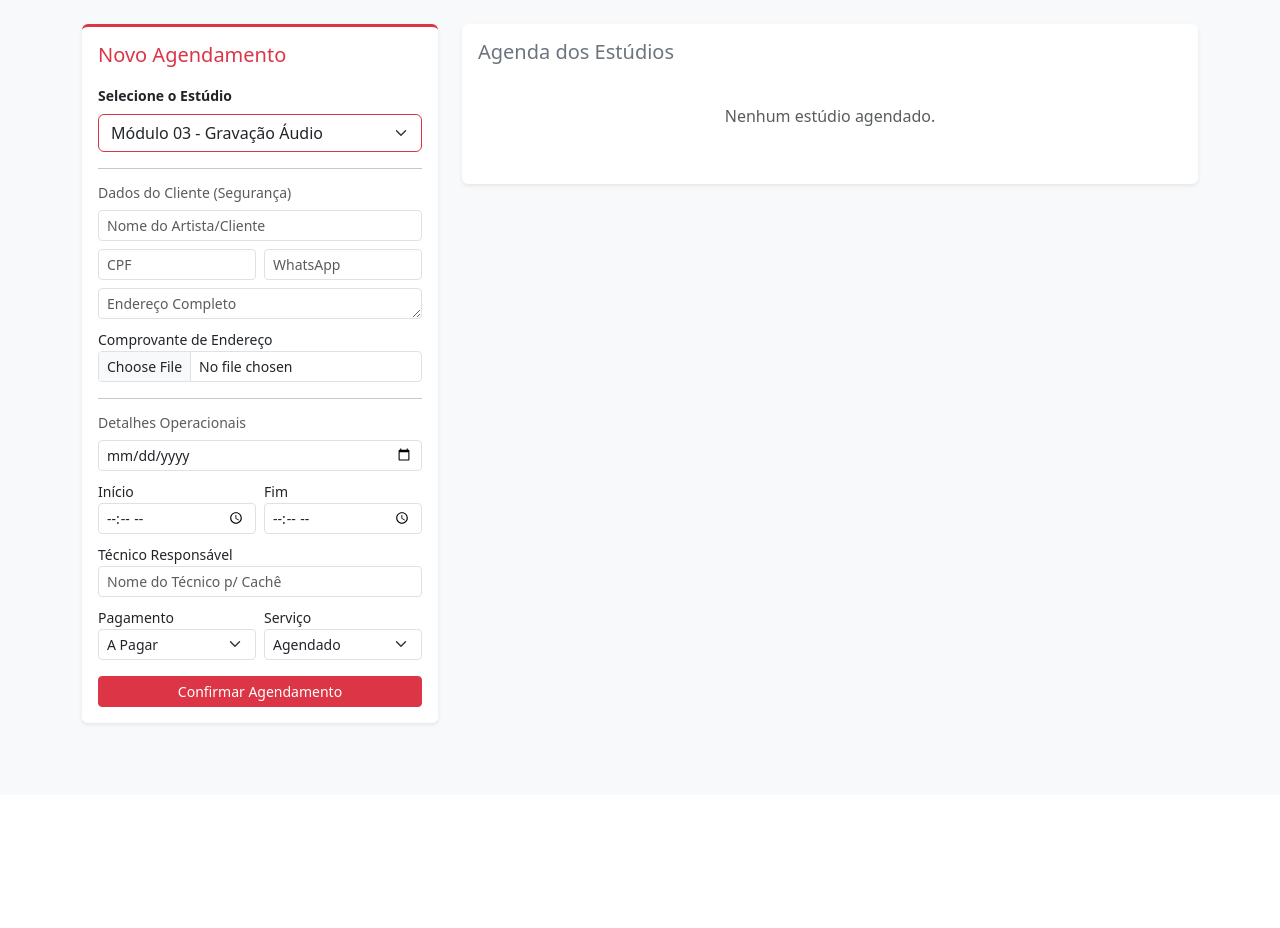
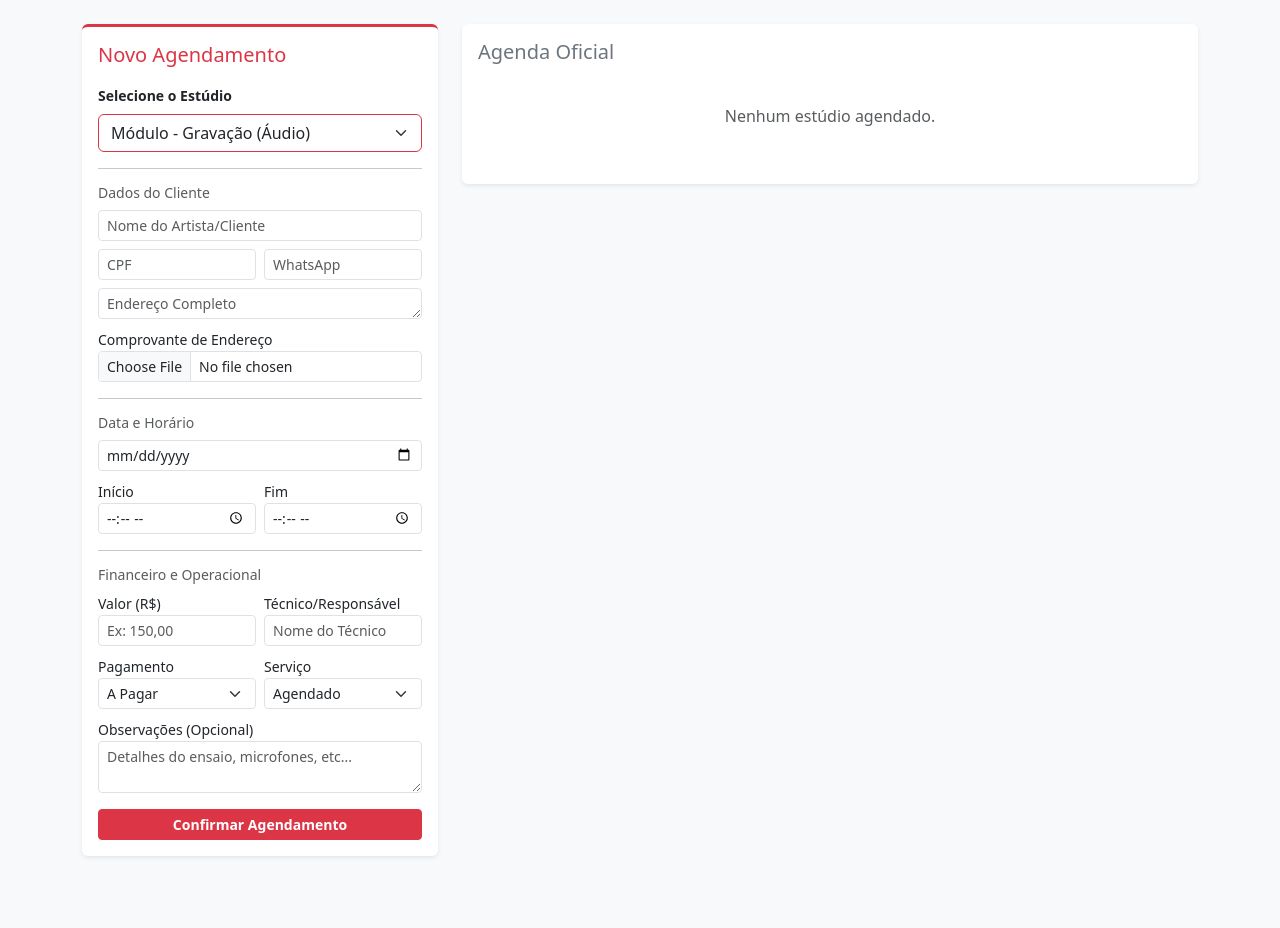
Before and after one commit to Casademusicacambuci/escola_musica, a Flask app: page /estudios in a window 1280 px wide. Shown: the part 56-984 px from the top of the page. Before the commit the page ends 782 px from the top, so only its background shows below. Run offline with Flask 3, Linux system fonts and the light colour scheme; the visitor is signed in with stand-in values (Sample User, id 1).

Commit message:
Update alert styles and form fields in estudios.html

```diff
--- a/templates/estudios.html
+++ b/templates/estudios.html
@@ -18,7 +18,7 @@
         {% with messages = get_flashed_messages() %}
           {% if messages %}
             {% for message in messages %}
-              <div class="alert alert-info text-center">{{ message }}</div>
+              <div class="alert alert-danger text-center fw-bold">{{ message }}</div>
             {% endfor %}
           {% endif %}
         {% endwith %}
@@ -34,14 +34,14 @@
                             <div class="mb-3">
                                 <label class="form-label fw-bold small">Selecione o Estúdio</label>
                                 <select class="form-select border-danger" name="tipo_estudio" required>
-                                    <option value="Módulo 03 - Gravação Audio">Módulo 03 - Gravação Áudio</option>
-                                    <option value="Módulo 04 - Videoclipe">Módulo 04 - Videoclipe</option>
-                                    <option value="Módulo 05 - Ensaio">Módulo 05 - Ensaio</option>
+                                    <option value="Gravação (Áudio)">Módulo - Gravação (Áudio)</option>
+                                    <option value="Videoclipe">Módulo - Videoclipe</option>
+                                    <option value="Ensaio">Módulo - Ensaio</option>
                                 </select>
                             </div>
 
                             <hr>
-                            <h6 class="small text-muted mb-2">Dados do Cliente (Segurança)</h6>
+                            <h6 class="small text-muted mb-2">Dados do Cliente</h6>
                             <div class="mb-2">
                                 <input type="text" class="form-control form-control-sm" name="nome_cliente" placeholder="Nome do Artista/Cliente" required>
                             </div>
@@ -58,8 +58,8 @@
                             </div>
 
                             <hr>
-                            <h6 class="small text-muted mb-2">Detalhes Operacionais</h6>
-                            <div class="row g-2 mb-2">
+                            <h6 class="small text-muted mb-2">Data e Horário</h6>
+                            <div class="row g-2 mb-3">
                                 <div class="col-12">
                                     <input type="date" class="form-control form-control-sm" name="data_agendamento" required>
                                 </div>
@@ -73,12 +73,20 @@
                                 </div>
                             </div>
 
-                            <div class="mb-2">
-                                <label class="form-label small mb-0">Técnico Responsável</label>
-                                <input type="text" class="form-control form-control-sm" name="nome_tecnico" placeholder="Nome do Técnico p/ Cachê" required>
+                            <hr>
+                            <h6 class="small text-muted mb-2">Financeiro e Operacional</h6>
+                            <div class="row g-2 mb-2">
+                                <div class="col-6">
+                                    <label class="form-label small mb-0">Valor (R$)</label>
+                                    <input type="number" step="0.01" class="form-control form-control-sm" name="valor" placeholder="Ex: 150,00" required>
+                                </div>
+                                <div class="col-6">
+                                    <label class="form-label small mb-0">Técnico/Responsável</label>
+                                    <input type="text" class="form-control form-control-sm" name="nome_tecnico" placeholder="Nome do Técnico" required>
+                                </div>
                             </div>
 
-                            <div class="row g-2 mb-3">
+                            <div class="row g-2 mb-2">
                                 <div class="col-6">
                                     <label class="form-label small mb-0">Pagamento</label>
                                     <select class="form-select form-select-sm" name="status_pagamento">
@@ -95,8 +103,13 @@
                                 </div>
                             </div>
 
+                            <div class="mb-3">
+                                <label class="form-label small mb-0">Observações (Opcional)</label>
+                                <textarea class="form-control form-control-sm" name="observacoes" rows="2" placeholder="Detalhes do ensaio, microfones, etc..."></textarea>
+                            </div>
+
                             <div class="d-grid">
-                                <button type="submit" class="btn btn-danger btn-sm">Confirmar Agendamento</button>
+                                <button type="submit" class="btn btn-danger btn-sm fw-bold">Confirmar Agendamento</button>
                             </div>
                         </form>
                     </div>
@@ -107,7 +120,7 @@
             <div class="col-lg-8">
                 <div class="card shadow-sm border-0">
                     <div class="card-body">
-                        <h5 class="card-title text-secondary mb-3">Agenda dos Estúdios</h5>
+                        <h5 class="card-title text-secondary mb-3">Agenda Oficial</h5>
 
                         {% if not agendamentos %}
                             <p class="text-muted text-center py-4">Nenhum estúdio agendado.</p>
@@ -119,7 +132,7 @@
                                             <th>Data / Hora</th>
                                             <th>Estúdio</th>
                                             <th>Cliente</th>
-                                            <th>Técnico / Cache</th>
+                                            <th>Técnico / Valor</th>
                                             <th>Status</th>
                                             <th class="text-center">Ações</th>
                                         </tr>
@@ -127,23 +140,21 @@
                                     <tbody>
                                         {% for ag in agendamentos %}
                                         <tr>
-                                            <td><strong>{{ ag.data_agendamento.strftime('%d/%m') }}</strong><br>{{ ag.horario_inicio.strftime('%H:%M') }} às {{ ag.horario_final.strftime('%H:%M') }}</td>
+                                            <td><strong>{{ ag.data_agendamento.strftime('%d/%m/%Y') }}</strong><br>{{ ag.horario_inicio.strftime('%H:%M') }} às {{ ag.horario_final.strftime('%H:%M') }}</td>
                                             <td>{{ ag.tipo_estudio }}</td>
                                             <td>{{ ag.nome_cliente }}<br>
                                                 {% if ag.comprovante_endereco %}
                                                     <a href="{{ url_for('static', filename=ag.comprovante_endereco) }}" target="_blank" class="text-decoration-none small">Ver Anexo</a>
                                                 {% endif %}
                                             </td>
-                                            <td>{{ ag.nome_tecnico }}</td>
+                                            <td>{{ ag.nome_tecnico }}<br><strong class="text-success">R$ {{ "%.2f"|format(ag.valor) }}</strong></td>
                                             <td>
-                                                <!-- Selos de Pagamento -->
                                                 {% if ag.status_pagamento == 'Pago' %}
                                                     <span class="badge bg-success mb-1 w-100">$$ Pago</span>
                                                 {% else %}
                                                     <span class="badge bg-warning text-dark mb-1 w-100">A Pagar</span>
                                                 {% endif %}
                                                 <br>
-                                                <!-- Selos de Serviço -->
                                                 {% if ag.status_trabalho == 'Concluído' %}
                                                     <span class="badge bg-primary w-100">Concluído</span>
                                                 {% else %}
@@ -151,7 +162,7 @@
                                                 {% endif %}
                                             </td>
                                             <td class="text-center">
-                                                <button type="button" class="btn btn-outline-danger btn-xs py-0 px-1 mb-1" style="font-size: 0.75rem;" data-bs-toggle="modal" data-bs-target="#modalEditar{{ ag.id }}">Atualizar</button>
+                                                <button type="button" class="btn btn-outline-danger btn-xs py-0 px-1 mb-1" style="font-size: 0.75rem;" data-bs-toggle="modal" data-bs-target="#modalEditar{{ ag.id }}">Editar</button>
 
                                                 <form action="/estudios/excluir/{{ ag.id }}" method="POST" style="display:inline;" onsubmit="return confirm('Cancelar este agendamento?');">
                                                     <button type="submit" class="btn btn-dark btn-xs py-0 px-1 mb-1" style="font-size: 0.75rem;">X</button>
@@ -159,41 +170,79 @@
                                             </td>
                                         </tr>
 
-                                        <!-- Modal de Atualização de Status -->
+                                        <!-- Modal de Edição Completa -->
                                         <div class="modal fade" id="modalEditar{{ ag.id }}" tabindex="-1" aria-hidden="true">
-                                          <div class="modal-dialog modal-sm">
+                                          <div class="modal-dialog">
                                             <div class="modal-content">
                                               <div class="modal-header bg-danger text-white">
-                                                <h6 class="modal-title">Atualizar Status</h6>
+                                                <h6 class="modal-title">Editar Agendamento: {{ ag.nome_cliente }}</h6>
                                                 <button type="button" class="btn-close btn-close-white" data-bs-dismiss="modal"></button>
                                               </div>
                                               <form action="/estudios/editar/{{ ag.id }}" method="POST">
                                                   <div class="modal-body">
-                                                      <p class="small text-muted mb-3">Técnico: {{ ag.nome_tecnico }}</p>
-
-                                                      <label class="form-label small">Técnico Responsável</label>
-                                                      <input type="text" class="form-control form-control-sm mb-2" name="nome_tecnico" value="{{ ag.nome_tecnico }}">
-
-                                                      <label class="form-label small">Pagamento</label>
-                                                      <select class="form-select form-select-sm mb-2" name="status_pagamento">
-                                                          <option value="A Pagar" {% if ag.status_pagamento == 'A Pagar' %}selected{% endif %}>A Pagar</option>
-                                                          <option value="Pago" {% if ag.status_pagamento == 'Pago' %}selected{% endif %}>Pago</option>
-                                                      </select>
-
-                                                      <label class="form-label small">Serviço</label>
-                                                      <select class="form-select form-select-sm mb-2" name="status_trabalho">
-                                                          <option value="Agendado" {% if ag.status_trabalho == 'Agendado' %}selected{% endif %}>Agendado</option>
-                                                          <option value="Concluído" {% if ag.status_trabalho == 'Concluído' %}selected{% endif %}>Concluído (Enviar para Financeiro)</option>
-                                                      </select>
+                                                      <div class="row g-2 mb-2">
+                                                          <div class="col-12">
+                                                              <label class="form-label small mb-0">Estúdio</label>
+                                                              <select class="form-select form-select-sm" name="tipo_estudio">
+                                                                <option value="Gravação (Áudio)" {% if ag.tipo_estudio == 'Gravação (Áudio)' %}selected{% endif %}>Gravação (Áudio)</option>
+                                                                <option value="Videoclipe" {% if ag.tipo_estudio == 'Videoclipe' %}selected{% endif %}>Videoclipe</option>
+                                                                <option value="Ensaio" {% if ag.tipo_estudio == 'Ensaio' %}selected{% endif %}>Ensaio</option>
+                                                              </select>
+                                                          </div>
+                                                      </div>
+                                                      <div class="row g-2 mb-2">
+                                                          <div class="col-4">
+                                                              <label class="form-label small mb-0">Data</label>
+                                                              <input type="date" class="form-control form-control-sm" name="data_agendamento" value="{{ ag.data_agendamento }}" required>
+                                                          </div>
+                                                          <div class="col-4">
+                                                              <label class="form-label small mb-0">Início</label>
+                                                              <input type="time" class="form-control form-control-sm" name="horario_inicio" value="{{ ag.horario_inicio.strftime('%H:%M') }}" required>
+                                                          </div>
+                                                          <div class="col-4">
+                                                              <label class="form-label small mb-0">Fim</label>
+                                                              <input type="time" class="form-control form-control-sm" name="horario_final" value="{{ ag.horario_final.strftime('%H:%M') }}" required>
+                                                          </div>
+                                                      </div>
+                                                      <div class="row g-2 mb-2">
+                                                          <div class="col-6">
+                                                              <label class="form-label small mb-0">Valor (R$)</label>
+                                                              <input type="number" step="0.01" class="form-control form-control-sm" name="valor" value="{{ ag.valor }}" required>
+                                                          </div>
+                                                          <div class="col-6">
+                                                              <label class="form-label small mb-0">Técnico</label>
+                                                              <input type="text" class="form-control form-control-sm" name="nome_tecnico" value="{{ ag.nome_tecnico }}" required>
+                                                          </div>
+                                                      </div>
+                                                      <div class="row g-2 mb-2">
+                                                          <div class="col-6">
+                                                              <label class="form-label small mb-0">Pagamento</label>
+                                                              <select class="form-select form-select-sm" name="status_pagamento">
+                                                                  <option value="A Pagar" {% if ag.status_pagamento == 'A Pagar' %}selected{% endif %}>A Pagar</option>
+                                                                  <option value="Pago" {% if ag.status_pagamento == 'Pago' %}selected{% endif %}>Pago</option>
+                                                              </select>
+                                                          </div>
+                                                          <div class="col-6">
+                                                              <label class="form-label small mb-0">Serviço</label>
+                                                              <select class="form-select form-select-sm" name="status_trabalho">
+                                                                  <option value="Agendado" {% if ag.status_trabalho == 'Agendado' %}selected{% endif %}>Agendado</option>
+                                                                  <option value="Concluído" {% if ag.status_trabalho == 'Concluído' %}selected{% endif %}>Concluído</option>
+                                                              </select>
+                                                          </div>
+                                                      </div>
+                                                      <div class="mb-2">
+                                                          <label class="form-label small mb-0">Observações</label>
+                                                          <textarea class="form-control form-control-sm" name="observacoes" rows="2">{{ ag.observacoes }}</textarea>
+                                                      </div>
                                                   </div>
                                                   <div class="modal-footer">
-                                                    <button type="submit" class="btn btn-danger btn-sm w-100">Salvar</button>
+                                                    <button type="button" class="btn btn-secondary btn-sm" data-bs-dismiss="modal">Cancelar</button>
+                                                    <button type="submit" class="btn btn-danger btn-sm">Salvar Alterações</button>
                                                   </div>
                                               </form>
                                             </div>
                                           </div>
                                         </div>
-
                                         {% endfor %}
                                     </tbody>
                                 </table>
```
